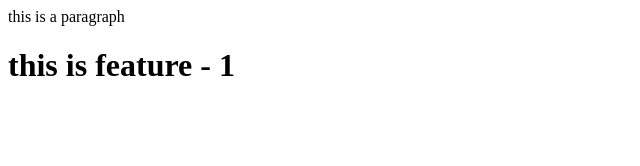
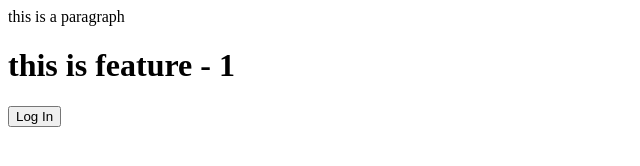
Before and after one commit to Ankita-Kar/LocalRepo, a plain HTML site: page index.html in a window 1280 px wide. Shown: the whole page, without its empty margins (0-640 px from the left). Drawn offline with Linux system fonts and the light colour scheme.

Commit message:
again change in feature

```diff
--- a/index.html
+++ b/index.html
@@ -1,2 +1,3 @@
 <p>this is a paragraph</p>
 <h1>this is feature - 1</h1>
+<button>Log In</button>
```
